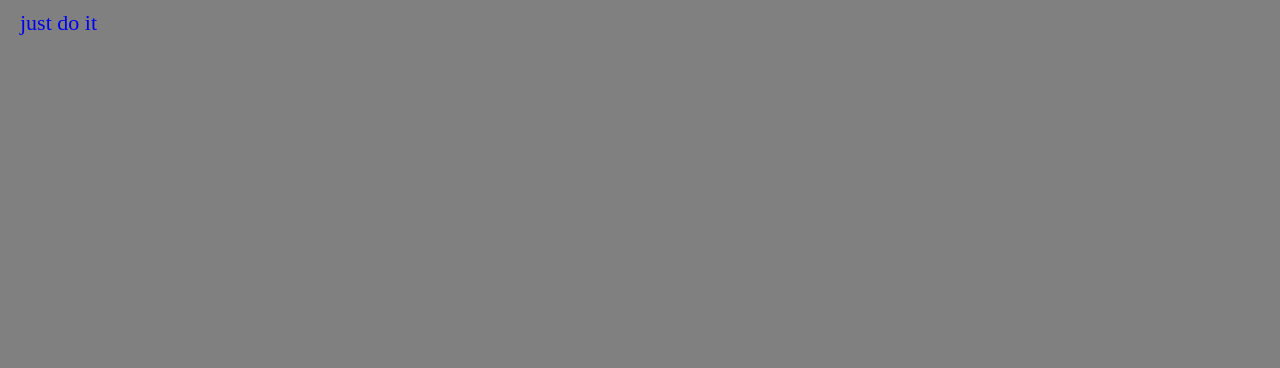
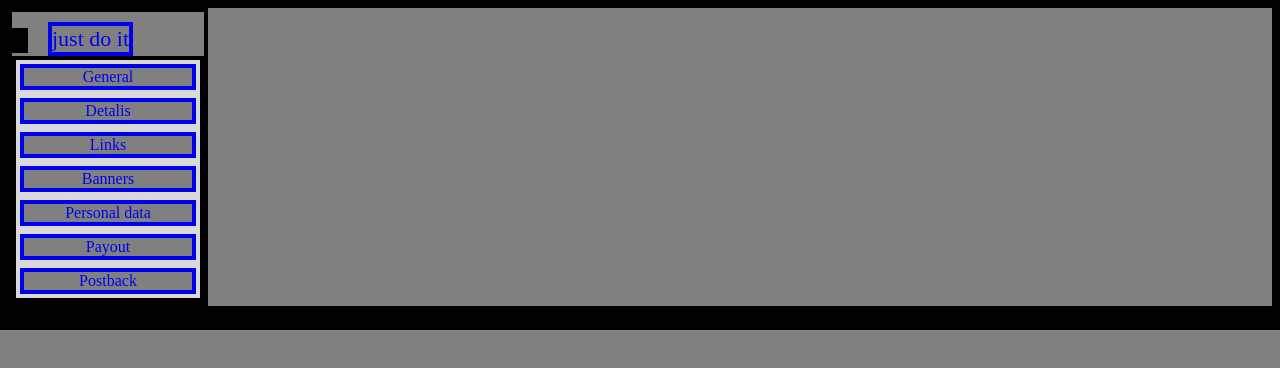
Before and after one commit to adeeio/solo-project, a website: page index.html in a window 1280 px wide. Drawn offline with Linux system fonts and the light colour scheme.

Commit message:
fixed browsersync autoreloading, package.json updated

```diff
--- a/package.json
+++ b/package.json
@@ -16,8 +16,9 @@
     "build:autoprefixer": "autoprefixer-cli css/style.css",
     "build-dev:sass": "node-sass --output-style expanded --source-map true -o css sass",
     "watch": " npm-run-all build -p watch:*",
-    "watch:browsersync": "browser-sync --files \"css/*.css\"",
-    "watch:sassprefixer": "onchange -d 100 css/style.css onchange node-sass --output-style expanded --source-map true -o css sass -- autoprefixer-cli -o  css/style.css"
+    "watch:browsersync": "browser-sync start --server --files css/*.css, *.html",
+    "watch:sass": "node-sass --output-style expanded --source-map true -o css sass --watch",
+    "watch:autoprefixer": "onchange -d 100 css/style.css -- autoprefixer-cli -o css/style.css"
   },
   "repository": {
     "type": "git",
--- a/sass/style.scss
+++ b/sass/style.scss
@@ -5,13 +5,19 @@
 
 
 body {
-    background: white;
+    background: gray;
 }
 
 * {
     box-sizing: border-box;
     padding: 0;
     margin: 0;
+    border: 4px solid;
+}
+
+.navbar {
+    width: 200px;
+    height: 100%;
 }
 .logo {
     display: inline-block;
@@ -23,14 +29,21 @@ body {
 
 .main-nav {
     list-style-type: none;
-    display: none;
+    text-decoration: none;
+    display: flex;
+    flex-direction: column;
+    justify-content: flex-start;
 }
 
 .nav-links {
-    text-decoration: none;
+    width: 100%;
+    margin: 0;
     color: rgba(255, 255, 255, 0.7);
     text-align: center;
-    margin: 15px auto;
+    a {
+        display: block;
+        text-decoration: none;
+    }
 }
 
 .active {
```
Also changed, not shown: css/style.css, 1 other file.
